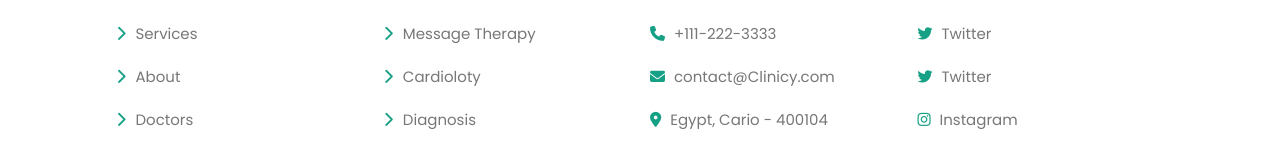
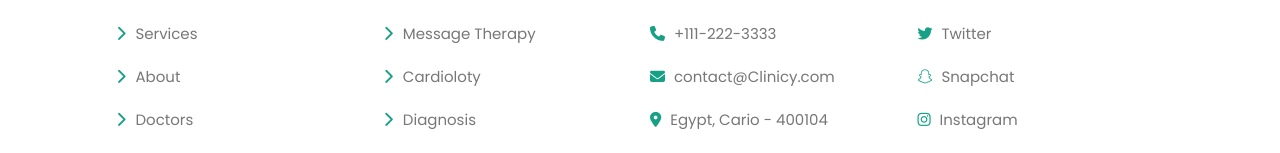
Before and after one commit to fasdjkherig/clinical-website-react, a React (Create React App) app: page / in a window 1280 px wide. Shown: the part 5204-5357 px from the top of the page. Built offline with nearby package versions, Linux system fonts and the light colour scheme.

Commit message:
third commit

```diff
--- a/src/App.js
+++ b/src/App.js
@@ -544,7 +544,7 @@ function App() {
             </a>
             <a href="#">
               {" "}
-              <i className="fab fa-twitter"></i> twitter{" "}
+              <i class="fab fa-snapchat"></i> snapchat{" "}
             </a>
             <a href="#">
               {" "}
```
